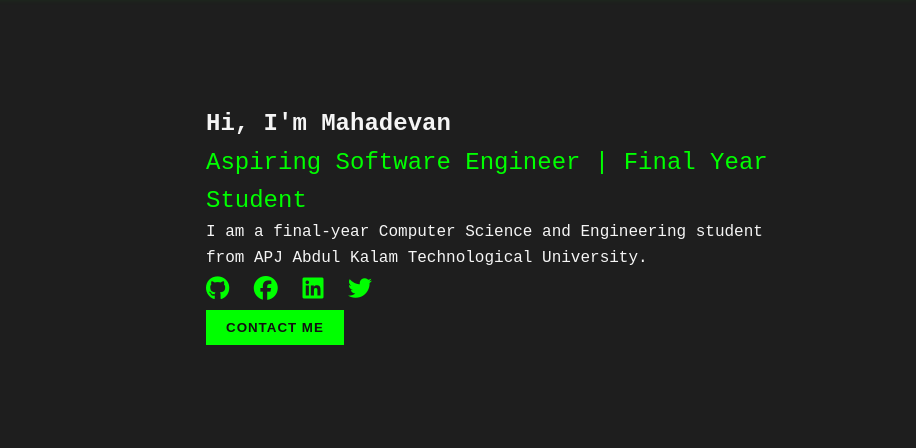
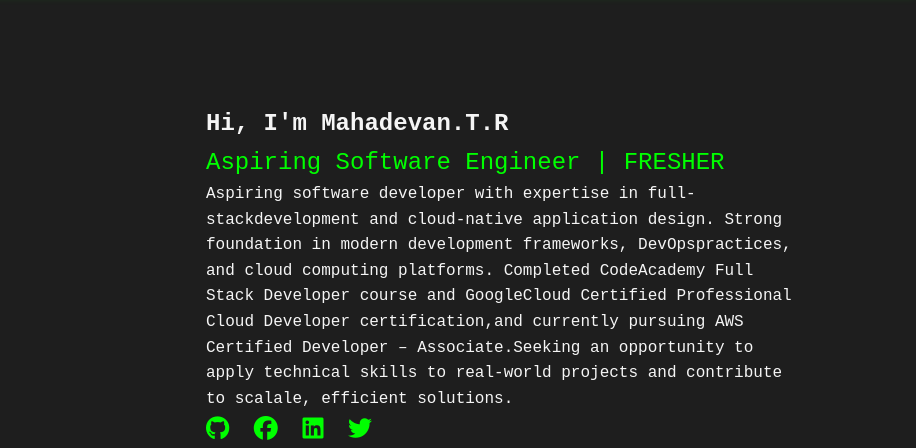
Before and after one commit to Mahii-31/my-Portfolio2, a plain HTML site: page index.html in a window 1280 px wide. Shown: the part 96-544 px from the top of the page, 364-1280 px from the left. Drawn offline with nearby package versions, Linux system fonts and the light colour scheme.

Commit message:
Update index.html

```diff
--- a/index.html
+++ b/index.html
@@ -36,13 +36,15 @@
             </div>
             <div class="content">
                 <h1 data-aos="fade-left" data-aos-duration="1500" data-aos-delay="700">
-                    Hi, I'm <span>Mahadevan</span>
+                    Hi, I'm <span>Mahadevan.T.R</span>
                 </h1>
                 <div class="typewriter" data-aos="fade-right" data-aos-duration="1500" data-aos-delay="900">
-                    Aspiring Software Engineer | Final Year Student
+                    Aspiring Software Engineer | FRESHER
                 </div>
                 <p data-aos="flip-down" data-aos-duration="1500" data-aos-delay="1100">
-                    I am a final-year Computer Science and Engineering student from APJ Abdul Kalam Technological University.
+                   Aspiring software developer with expertise in full-stackdevelopment and cloud-native application design. Strong
+foundation in modern development frameworks, DevOpspractices, and cloud computing platforms. Completed CodeAcademy Full Stack Developer course and GoogleCloud Certified Professional Cloud Developer certification,and currently pursuing AWS Certified Developer – Associate.Seeking an opportunity to apply technical skills to real-world
+projects and contribute to scalale, efficient solutions.
                 </p>
                 <div class="social-links">
                     <a href="#" data-aos="fade-up" data-aos-duration="1500" data-aos-delay="1300"><i class="fa-brands fa-github"></i></a>
```
